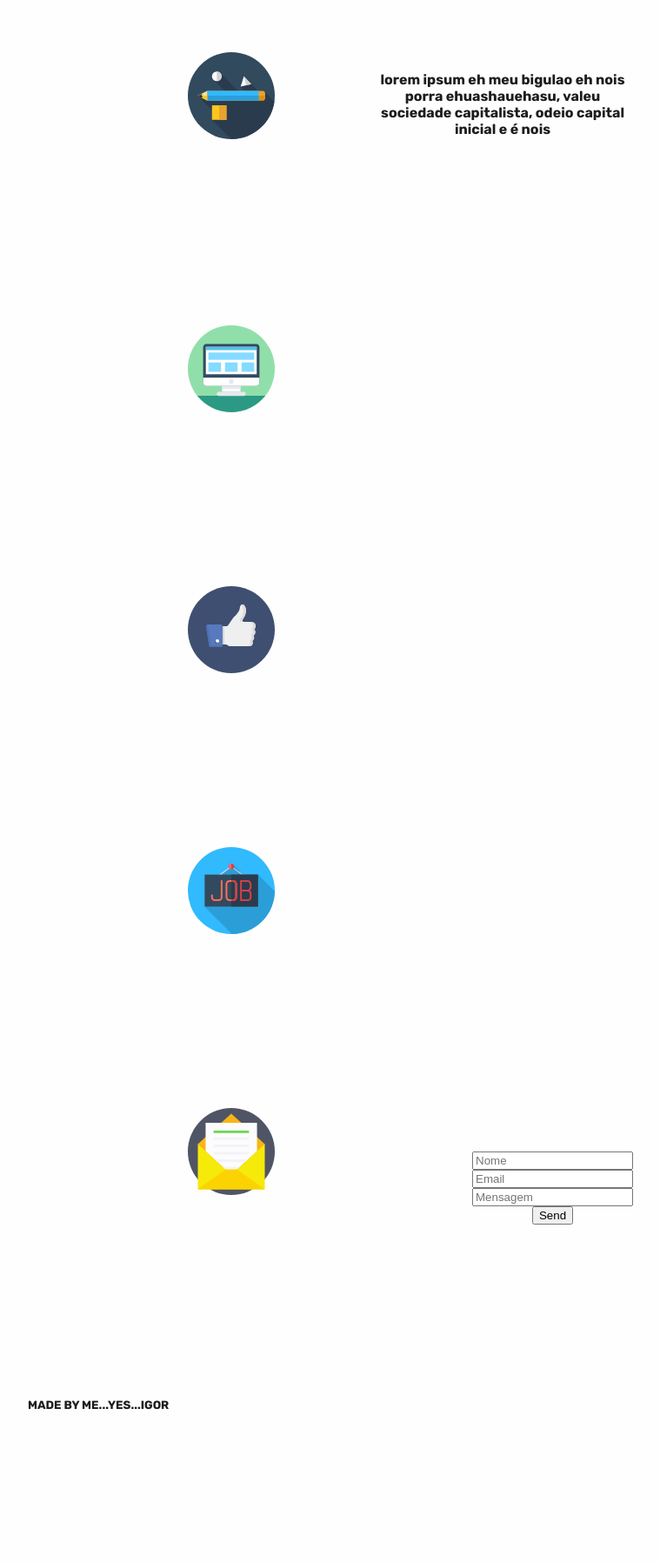
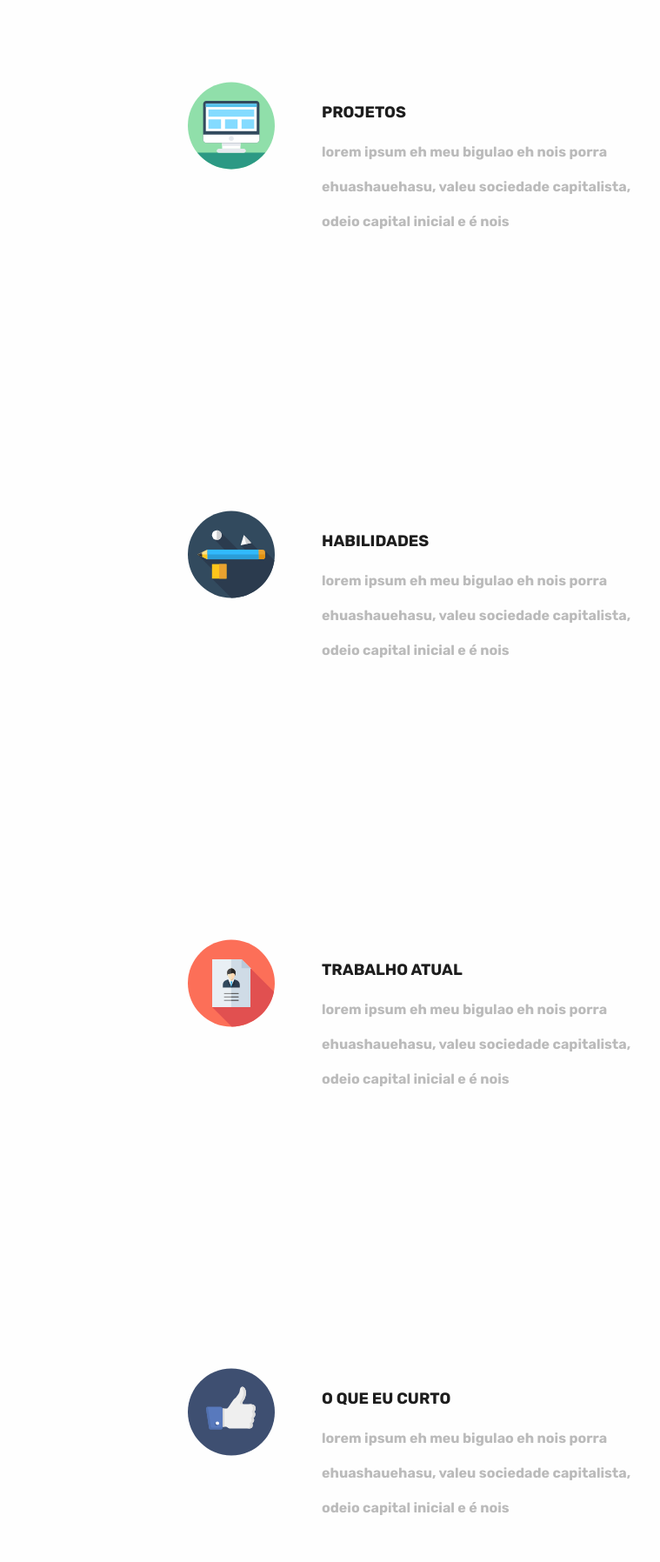
Before and after one commit to oliverigor/portifolio, a React (Create React App) app: page / in a window 1280 px wide. Shown: the part 484-2280 px from the top of the page at 87% size, without its empty margins (168-927 px from the left). Before the commit the page ends 2125 px from the top, so only its background shows below. Built offline with nearby package versions, Linux system fonts and the light colour scheme; a web font is replaced by a local one.

Commit message:
textos alinhados, porem com erro na mensagem

```diff
--- a/src/App.js
+++ b/src/App.js
@@ -7,6 +7,7 @@ import Computer from './computer.svg'
 import Job from './job.svg'
 import Letter from './letter.svg'
 import Like from './like.svg'
+import Current from './curriculum.svg'
 
 
 
@@ -18,7 +19,7 @@ class App extends Component {
 
 
         <div className="App-Louco">
-          <img className="self-photo" src={Photo} width={200}/>
+          <img className="self-photo" src={Photo} width={150}/>
           <h1 className="App-title">Igor Martins</h1>
         </div>
 
@@ -32,22 +33,49 @@ class App extends Component {
         <div className="skill_set">
 
           <div className="skill_box">
-            <img src={Skills} width={100} />
-            <h3 className="text_box">lorem ipsum eh meu bigulao eh nois porra ehuashauehasu, valeu sociedade capitalista, odeio capital inicial e é nois</h3>
+            <img src={Computer} width={100} />
+            <div>
+              <h2 className="title">PROJETOS</h2>
+              <h3 className="text_box">lorem ipsum eh meu bigulao eh nois porra ehuashauehasu, valeu sociedade capitalista, odeio capital inicial e é nois</h3>
+            </div>
           </div>
           <div className="skill_box">
-            <img src={Computer} width={100} />
+            <img src={Skills} width={100} />
+              <div>
+                <h2 className="title">HABILIDADES</h2>
+                <h3 className="text_box">lorem ipsum eh meu bigulao eh nois porra ehuashauehasu, valeu sociedade capitalista, odeio capital inicial e é nois</h3>
+              </div>
+          </div>
+          <div className="skill_box">
+            <img src={Current} width={100} />
+              <div>
+                <h2 className="title">TRABALHO ATUAL</h2>
+                <h3 className="text_box">lorem ipsum eh meu bigulao eh nois porra ehuashauehasu, valeu sociedade capitalista, odeio capital inicial e é nois</h3>
+              </div>
           </div>
           <div className="skill_box">
             <img src={Like} width={100} />
+              <div>
+                <h2 className="title">O QUE EU CURTO</h2>
+                <h3 className="text_box">lorem ipsum eh meu bigulao eh nois porra ehuashauehasu, valeu sociedade capitalista, odeio capital inicial e é nois</h3>
+              </div>
           </div>
           <div className="skill_box">
             <img src={Job} width={100} />
+              <div>
+                <h2 className="title">ME CONTRATE</h2>
+                <h3 className="text_box">lorem ipsum eh meu bigulao eh nois porra ehuashauehasu, valeu sociedade capitalista, odeio capital inicial e é nois</h3>
+              </div>
           </div>
           <div className="skill_box">
             <div>
             <img src={Letter} width={100} />
+            <div>
+              <h2 className="title">DEIXE SUA MENSAGEM</h2>
+              <h3 className="text_box">lorem ipsum eh meu bigulao eh nois porra ehuashauehasu, valeu sociedade capitalista, odeio capital inicial e é nois</h3>
             </div>
+            </div>
+
             <div style={{marginTop:'50px'}}>
             <form action="https://formspree.io/m.oliverunb@gmail.com" method="POST">
 
--- a/src/index.css
+++ b/src/index.css
@@ -41,8 +41,18 @@ p {
 }
 
 .text_box{
-  margin-left: 60px;
-  margin-top: 36px;
+  margin-left: 54px;
+  margin-top: 0px;
   font-size: 16px;
-  width:300px;
+  width:400px;
+  color:#bbb;
+  text-align: left;
+  line-height: 40px;
 }
+
+.title{
+  font-size:18px;
+  text-align:left;
+  margin-top: 120px;
+  margin-left: 54px;
+}
```
Also changed, not shown: src/curriculum.svg (added).
